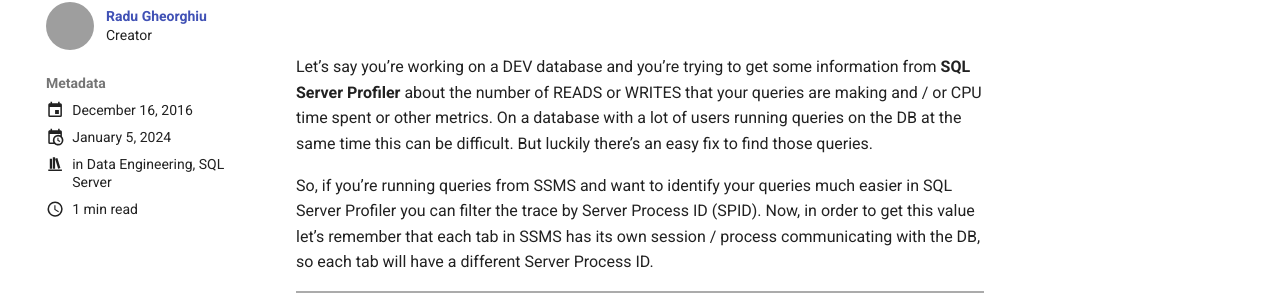
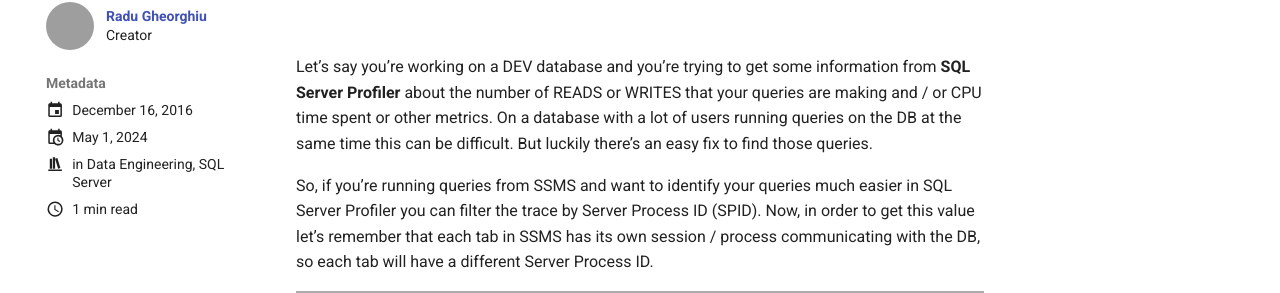
Before and after one commit to radu-gheorghiu/radu-gheorghiu.github.io, an MkDocs documentation site: the page built from docs/posts/2016/2016-12-16-how-to-find-queries-while-tracing-sql-server.md, in a window 1280 px wide. Shown: the part 167-460 px from the top of the page. Built offline with MkDocs 1.6.1 and Material for MkDocs 9.7.7, drawn with Linux system fonts in a browser that asks for light colours; grey boxes are pictures that could not be loaded.

```diff
--- a/docs/posts/2016/2016-12-16-how-to-find-queries-while-tracing-sql-server.md
+++ b/docs/posts/2016/2016-12-16-how-to-find-queries-while-tracing-sql-server.md
@@ -4,7 +4,7 @@ authors:
     - radugheorghiu
 date:
     created: 2016-12-16
-    updated: 2024-01-05
+    updated: 2024-05-01
 tags: []
 categories: ["Data Engineering", "SQL Server"]
 slug: "how-to-find-queries-while-tracing-sql-server"
```
Also changed, not shown: docs/posts/2016/2016-12-10-using-a-trigger-for-the-wrong-reason.md (+1 -1 lines).
